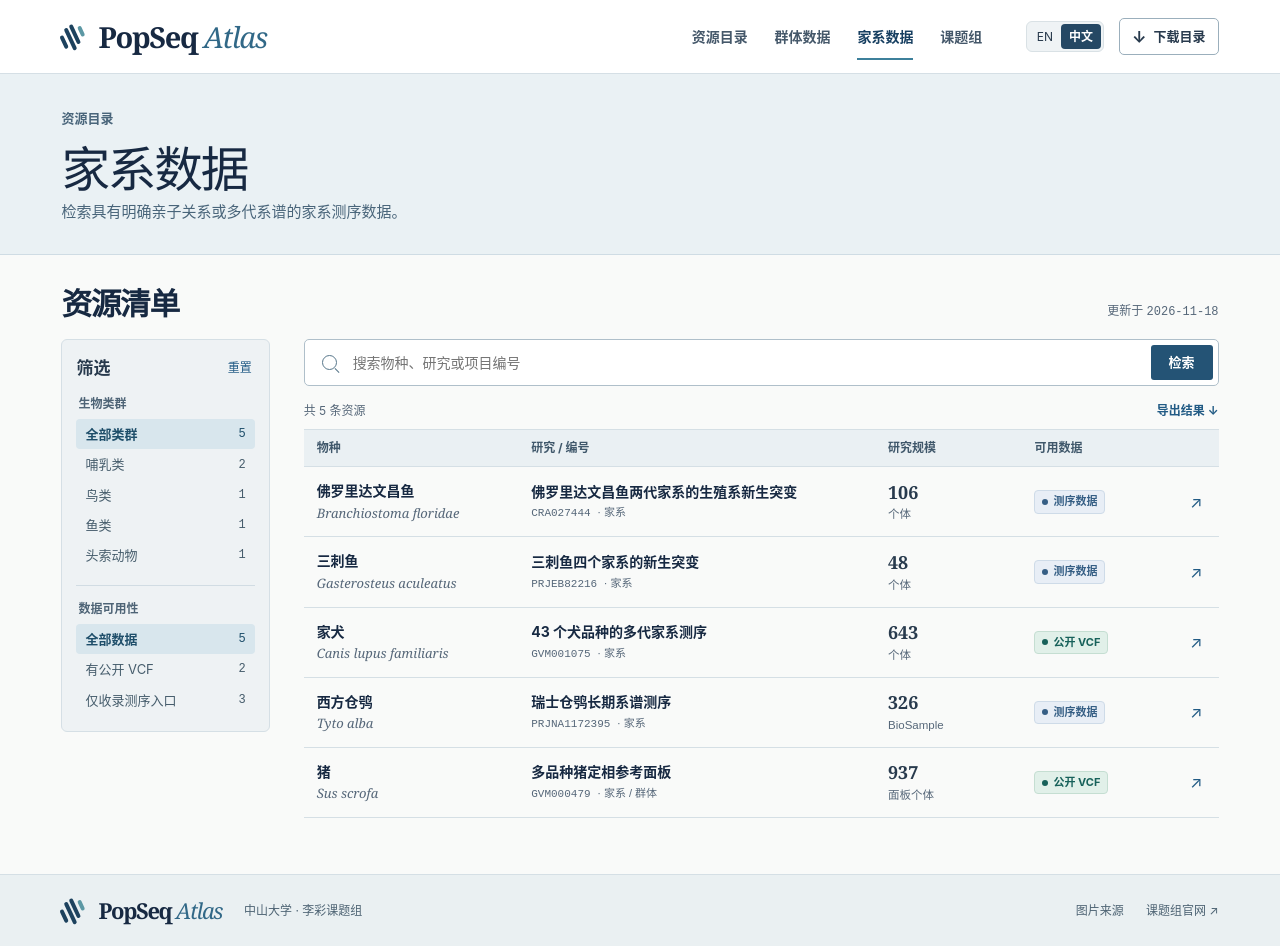
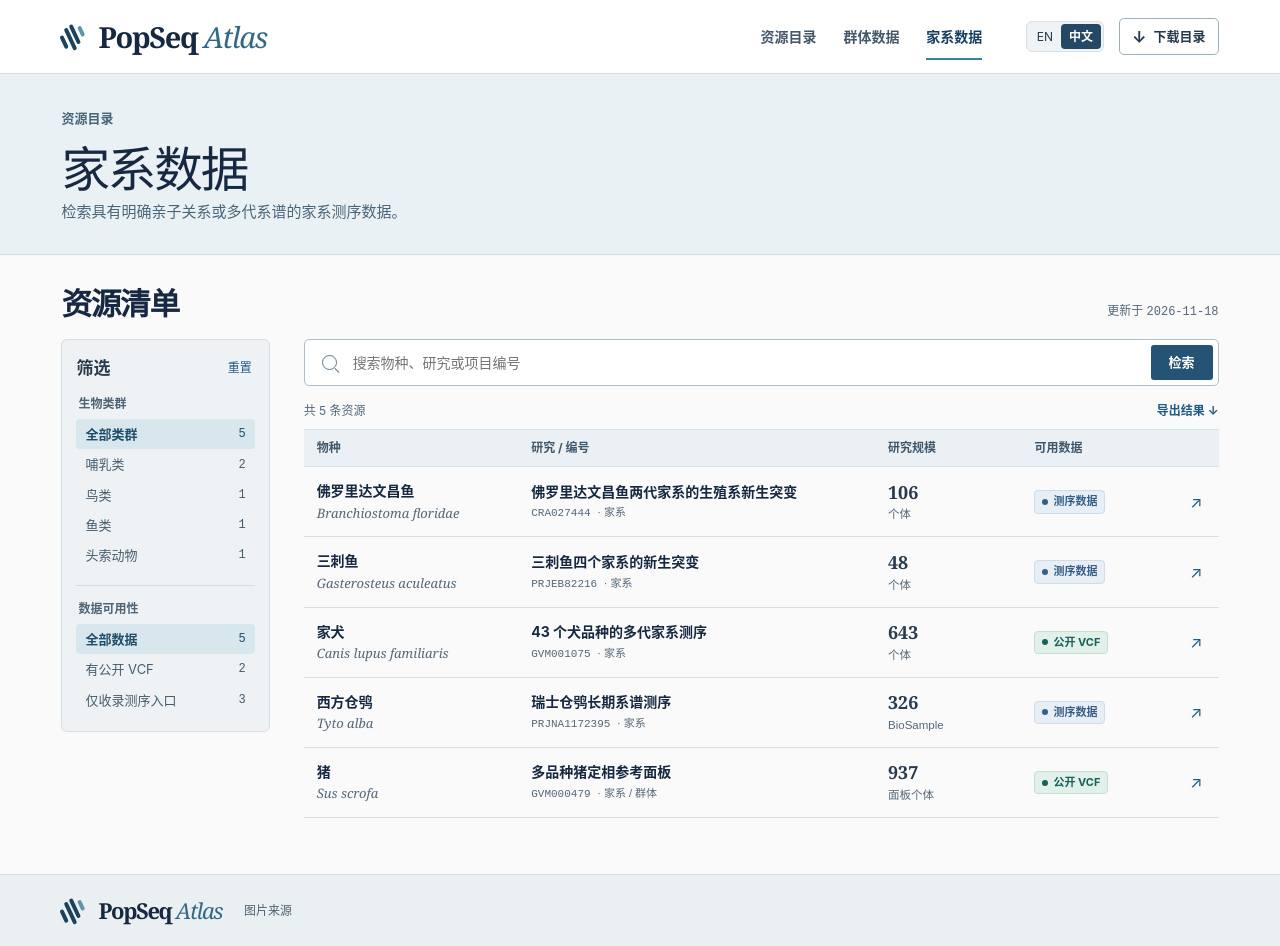
Before and after one commit to xuejinghub/pop-seq-resources, a plain HTML site: page zh/pedigree.html in a window 1280 px wide. Drawn offline with Linux system fonts and the light colour scheme.

Commit message:
Update pedigree.html

```diff
--- a/zh/pedigree.html
+++ b/zh/pedigree.html
@@ -4,7 +4,7 @@
 <link rel="alternate" hreflang="en" href="../pedigree.html"><link rel="icon" href="../assets/favicon.png">
 <link rel="stylesheet" href="../assets/style.css"><script defer src="../assets/catalog.js"></script></head><body>
 <a class="skip" href="#main">跳至正文</a>
-<header><div class="frame top"><a class="brand" href="index.html"><span class="brand-mark" aria-hidden="true"><b></b><b></b><b></b><b></b></span><span>PopSeq <em>Atlas</em></span></a><nav aria-label="主导航"><a href="index.html">资源目录</a><a href="population.html">群体数据</a><a href="pedigree.html" aria-current="page">家系数据</a><a href="lab.html">课题组</a></nav><div class="utilities"><div class="languages" role="group" aria-label="语言"><a class="lang-link" href="../pedigree.html" hreflang="en" lang="en" aria-label="Switch to English">EN</a><span aria-current="true" lang="zh-CN">中文</span></div><a class="download" href="../data/catalog.zh.tsv" download><span aria-hidden="true">↓</span> 下载目录</a></div></div></header>
+<header><div class="frame top"><a class="brand" href="index.html"><span class="brand-mark" aria-hidden="true"><b></b><b></b><b></b><b></b></span><span>PopSeq <em>Atlas</em></span></a><nav aria-label="主导航"><a href="index.html">资源目录</a><a href="population.html">群体数据</a><a href="pedigree.html" aria-current="page">家系数据</a></nav><div class="utilities"><div class="languages" role="group" aria-label="语言"><a class="lang-link" href="../pedigree.html" hreflang="en" lang="en" aria-label="Switch to English">EN</a><span aria-current="true" lang="zh-CN">中文</span></div><a class="download" href="../data/catalog.zh.tsv" download><span aria-hidden="true">↓</span> 下载目录</a></div></div></header>
 <main id="main"><section class="pagehead"><div class="frame"><a class="crumb" href="index.html">资源目录</a><h1>家系数据</h1><p>检索具有明确亲子关系或多代系谱的家系测序数据。</p></div></section><section class="frame catalog" id="catalog"><div class="catalog-heading"><h2>资源清单</h2><p>更新于 <time datetime="2026-11-18">2026-11-18</time></p></div>
 <div class="catalog-grid"><aside id="filters"><div class="side-title"><h3>筛选</h3><button class="reset" id="reset">重置</button></div>
 <fieldset><legend>生物类群</legend><label class="facet"><input type="radio" name="group" value="" checked><span>全部类群</span><small>5</small></label><label class="facet"><input type="radio" name="group" value="mammals"><span>哺乳类</span><small>2</small></label><label class="facet"><input type="radio" name="group" value="birds"><span>鸟类</span><small>1</small></label><label class="facet"><input type="radio" name="group" value="fish"><span>鱼类</span><small>1</small></label><label class="facet"><input type="radio" name="group" value="lancelets"><span>头索动物</span><small>1</small></label></fieldset><fieldset><legend>数据可用性</legend><label class="facet"><input type="radio" name="type" value="" checked><span>全部数据</span><small>5</small></label><label class="facet"><input type="radio" name="type" value="vcf"><span>有公开 VCF</span><small>2</small></label><label class="facet"><input type="radio" name="type" value="reads"><span>仅收录测序入口</span><small>3</small></label></fieldset></aside>
@@ -32,4 +32,4 @@
 <td class="num">937<small>面板个体</small></td><td><span class="pill has-vcf"><i></i>公开 VCF</span></td>
 <td class="open-cell"><a class="row-open" href="studies/GVM000479.html" aria-label="多品种猪定相参考面板">↗</a></td></tr></tbody></table>
 <div id="empty" hidden><h3>没有匹配的资源</h3><p>可以尝试物种学名或项目编号。</p><button id="clear-all">清除搜索和筛选</button></div>
-<div class="pager" hidden><button id="prev">← 上一页</button><span id="pages"></span><button id="next">下一页 →</button></div></div></div></section></main><footer><div class="frame foot"><a class="brand" href="index.html"><span class="brand-mark" aria-hidden="true"><b></b><b></b><b></b><b></b></span><span>PopSeq <em>Atlas</em></span></a><span>中山大学 · 李彩课题组</span><a href="credits.html">图片来源</a><a href="https://caililab.org/">课题组官网 ↗</a></div></footer></body></html>
+<div class="pager" hidden><button id="prev">← 上一页</button><span id="pages"></span><button id="next">下一页 →</button></div></div></div></section></main><footer><div class="frame foot"><a class="brand" href="index.html"><span class="brand-mark" aria-hidden="true"><b></b><b></b><b></b><b></b></span><span>PopSeq <em>Atlas</em></span></a><a href="credits.html">图片来源</a></div></footer></body></html>
```
